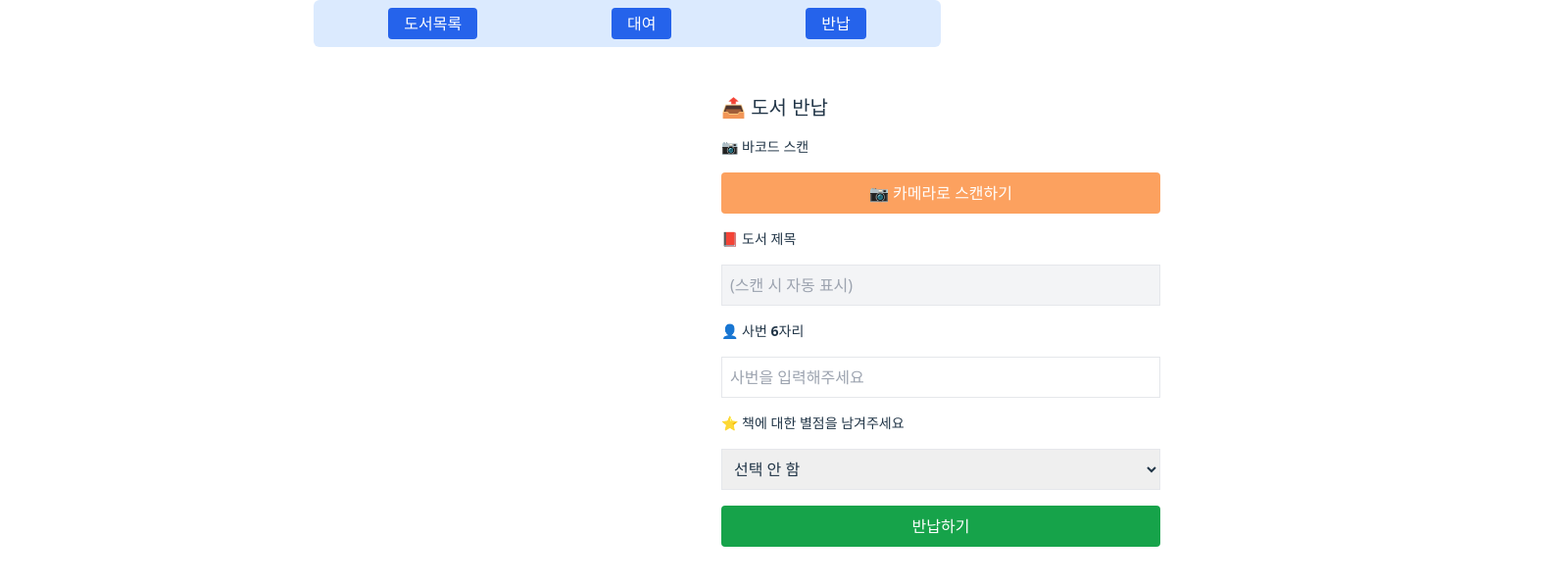
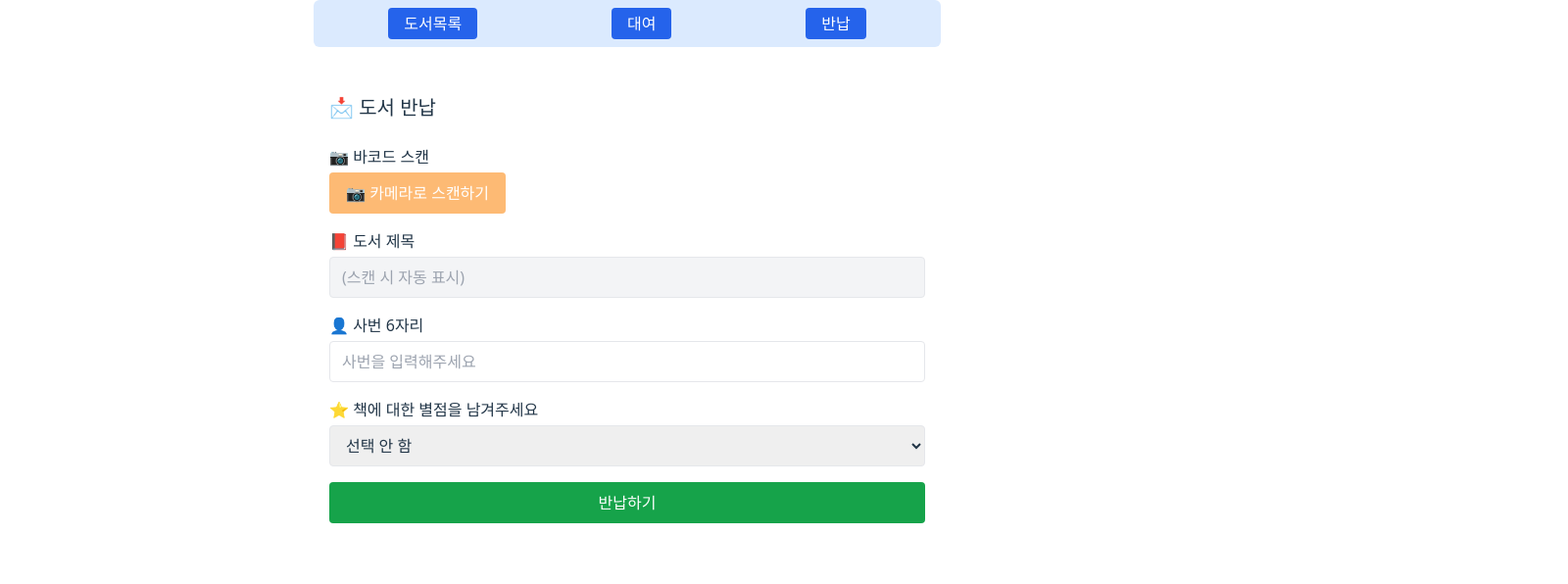
Before and after one commit to daewonpharm/book-rental-app, a React (Vite) app: page /return in a window 1280 px wide. Shown: the top 596 px of the page at 98% size, 1600 px wide, since content can reach past the window. Built offline with nearby package versions, Linux system fonts and the light colour scheme.

Commit message:
끝이 꽤 보인다

```diff
--- a/src/pages/Return.jsx
+++ b/src/pages/Return.jsx
@@ -1,175 +1,121 @@
 import React, { useState } from "react";
+import { doc, getDoc, updateDoc, collection, query, where, getDocs } from "firebase/firestore";
 import { db } from "../firebase";
-import {
-  doc,
-  getDoc,
-  updateDoc,
-  Timestamp,
-  collection,
-  query,
-  where,
-  getDocs,
-} from "firebase/firestore";
 import BarcodeScanner from "../components/BarcodeScanner";
 
 export default function Return() {
   const [bookCode, setBookCode] = useState("");
-  const [title, setTitle] = useState("");
+  const [bookTitle, setBookTitle] = useState("");
   const [employeeId, setEmployeeId] = useState("");
   const [rating, setRating] = useState("");
-  const [scanning, setScanning] = useState(false);
+  const [showScanner, setShowScanner] = useState(false);
 
-  const handleDetected = async (code) => {
-    const normalized = code.toLowerCase();
-    const bookRef = doc(db, "books", normalized);
+  const handleScan = async (scannedCode) => {
+    setBookCode(scannedCode);
+    setShowScanner(false);
+    const bookRef = doc(db, "books", scannedCode);
     const bookSnap = await getDoc(bookRef);
-
-    if (!bookSnap.exists()) {
-      alert("해당 도서를 찾을 수 없습니다.");
-      return;
+    if (bookSnap.exists()) {
+      setBookTitle(bookSnap.data().title || "");
+    } else {
+      setBookTitle("책 정보 없음");
     }
-
-    const bookData = bookSnap.data();
-    setBookCode(normalized);
-    setTitle(bookData.title || "");
-    setScanning(false);
   };
 
   const handleReturn = async () => {
     if (!bookCode || !employeeId) {
-      alert("도서와 사번을 모두 입력하세요.");
+      alert("도서 제목과 사번을 모두 입력해주세요.");
       return;
     }
 
     const bookRef = doc(db, "books", bookCode);
-    const bookSnap = await getDoc(bookRef);
+    await updateDoc(bookRef, {
+      status: "available",
+      rentedAt: null,
+      returnDue: "",
+    });
 
-    if (!bookSnap.exists()) {
-      alert("도서를 찾을 수 없습니다.");
-      return;
+    const logsRef = collection(db, "rentLogs");
+    const q = query(logsRef, where("bookCode", "==", bookCode), where("returnedAt", "==", null));
+    const querySnapshot = await getDocs(q);
+
+    if (!querySnapshot.empty) {
+      const logDoc = querySnapshot.docs[0];
+      await updateDoc(logDoc.ref, {
+        returnedAt: new Date(),
+        rating: parseFloat(rating) || null,
+      });
     }
 
-    const bookData = bookSnap.data();
-    if (bookData.rentedBy !== employeeId) {
-      alert("이 도서를 대여한 사번이 아닙니다.");
-      return;
-    }
-
-    const now = Timestamp.now();
-
-    // 1. 도서 상태 업데이트
-    await updateDoc(bookRef, {
-      available: true,
-      returnedAt: now,
-    });
-
-    // 2. rentLogs 업데이트
-    const q = query(
-      collection(db, "rentLogs"),
-      where("bookId", "==", bookCode),
-      where("rentedBy", "==", employeeId),
-      where("returnedAt", "==", null)
-    );
-    const snapshot = await getDocs(q);
-    if (!snapshot.empty) {
-      const logRef = doc(db, "rentLogs", snapshot.docs[0].id);
-      const updateData = { returnedAt: now };
-      if (rating) {
-        updateData.rating = parseFloat(rating);
-      }
-      await updateDoc(logRef, updateData);
-    }
-
-    // 3. 별점 평균 계산 및 저장
-    const ratingSnap = await getDocs(
-      query(collection(db, "rentLogs"), where("bookId", "==", bookCode), where("rating", "!=", null))
-    );
-    const ratings = ratingSnap.docs.map((doc) => doc.data().rating);
-    const avgRating = ratings.reduce((a, b) => a + b, 0) / ratings.length;
-
-    await updateDoc(bookRef, {
-      avgRating: parseFloat(avgRating.toFixed(2)),
-    });
-
-    alert("반납 완료!");
+    alert("도서가 성공적으로 반납되었습니다.");
     setBookCode("");
-    setTitle("");
+    setBookTitle("");
     setEmployeeId("");
     setRating("");
   };
 
   return (
-    <div className="min-h-screen w-screen px-4 flex justify-center">
-      <div className="w-full max-w-md mx-auto space-y-4">
-        <h2 className="text-xl font-bold mt-6">📤 도서 반납</h2>
+    <div className="w-full max-w-screen-md px-4">
+      <div className="text-center font-bold text-xl mb-6 mt-6 flex items-center gap-2">
+        📩 도서 반납
+      </div>
 
-        <label className="block text-sm font-semibold">📷 바코드 스캔</label>
+      <div className="mb-4">
+        <label className="block mb-1">📷 바코드 스캔</label>
         <button
-          className="w-full bg-[#fca15f] text-white p-2 rounded hover:bg-[#f98b36]"
-          onClick={() => setScanning(!scanning)}
+          className="bg-orange-300 hover:bg-orange-400 text-white px-4 py-2 rounded"
+          onClick={() => setShowScanner(true)}
         >
-          {scanning ? "📷 스캔 중지" : "📷 카메라로 스캔하기"}
+          📷 카메라로 스캔하기
         </button>
+        {showScanner && <BarcodeScanner onDetected={handleScan} />}
+      </div>
 
-        {scanning && (
-          <>
-            <BarcodeScanner
-              onDetected={handleDetected}
-              onClose={() => setScanning(false)}
+      <div className="mb-4">
+        <label className="block mb-1">📕 도서 제목</label>
+        <input
+          className="w-full border rounded px-3 py-2 bg-gray-100"
+          value={bookTitle}
+          readOnly
+          placeholder="(스캔 시 자동 표시)"
         />
-            <p className="text-sm text-red-500 mt-2">
-              ⚠️ iOS에서는 두 번째 스캔부터 전면 카메라가 사용될 수 있어요.
-              작동이 안 되면 새로고침 해주세요.
-            </p>
-          </>
-        )}
+      </div>
 
-        <label className="block text-sm font-semibold mt-4">📕 도서 제목</label>
+      <div className="mb-4">
+        <label className="block mb-1">👤 사번 6자리</label>
         <input
-          type="text"
-          placeholder="(스캔 시 자동 표시)"
-          value={title}
-          readOnly
-          className="border p-2 w-full bg-gray-100 text-gray-800"
-        />
-
-        <label className="block text-sm font-semibold mt-4">👤 사번 6자리</label>
-        <input
-          type="text"
+          className="w-full border rounded px-3 py-2"
           value={employeeId}
           onChange={(e) => setEmployeeId(e.target.value)}
-          className="border p-2 w-full"
-          maxLength={6}
           placeholder="사번을 입력해주세요"
-          inputMode="numeric"
         />
+      </div>
 
-        <label className="block text-sm font-semibold mt-4">
-          ⭐ 책에 대한 별점을 남겨주세요
-        </label>
+      <div className="mb-4">
+        <label className="block mb-1">⭐ 책에 대한 별점을 남겨주세요</label>
         <select
+          className="w-full border rounded px-3 py-2"
           value={rating}
           onChange={(e) => setRating(e.target.value)}
-          className="border p-2 w-full"
         >
           <option value="">선택 안 함</option>
           {[...Array(10)].map((_, i) => {
-            const val = (10 - i) * 0.5;
+            const score = (5 - i * 0.5).toFixed(1);
             return (
-              <option key={val} value={val}>
-                {`⭐ ${val.toFixed(1)}`}
+              <option key={score} value={score}>
+                {`⭐ ${score}`}
               </option>
             );
           })}
         </select>
+      </div>
 
       <button
+        className="bg-green-600 hover:bg-green-700 text-white px-4 py-2 rounded w-full"
         onClick={handleReturn}
-          className="w-full bg-green-600 text-white p-2 rounded hover:bg-green-700 mt-4 mb-6"
       >
         반납하기
       </button>
     </div>
-    </div>
   );
 }
```
Lines whose indentation alone changed are shown as unchanged.
